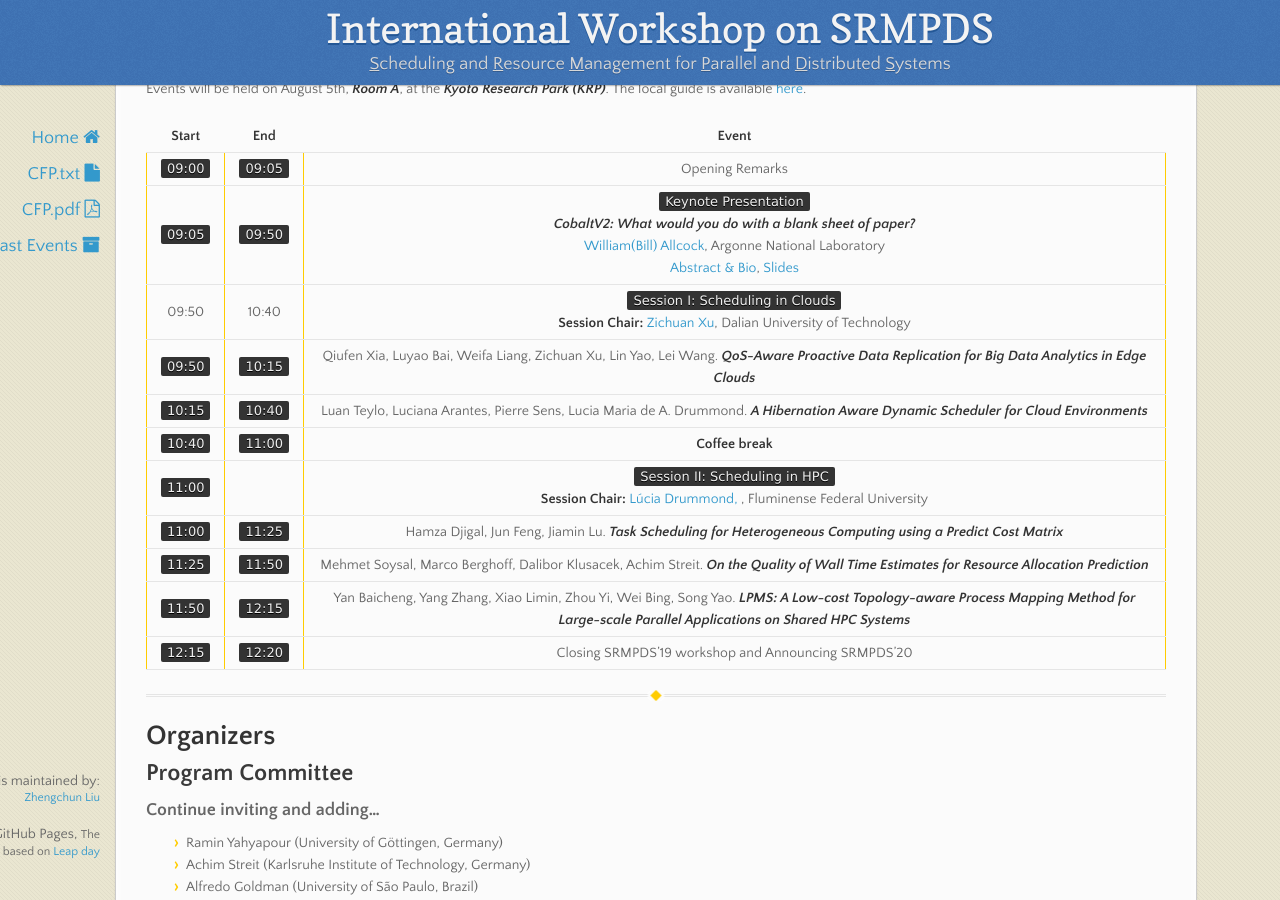
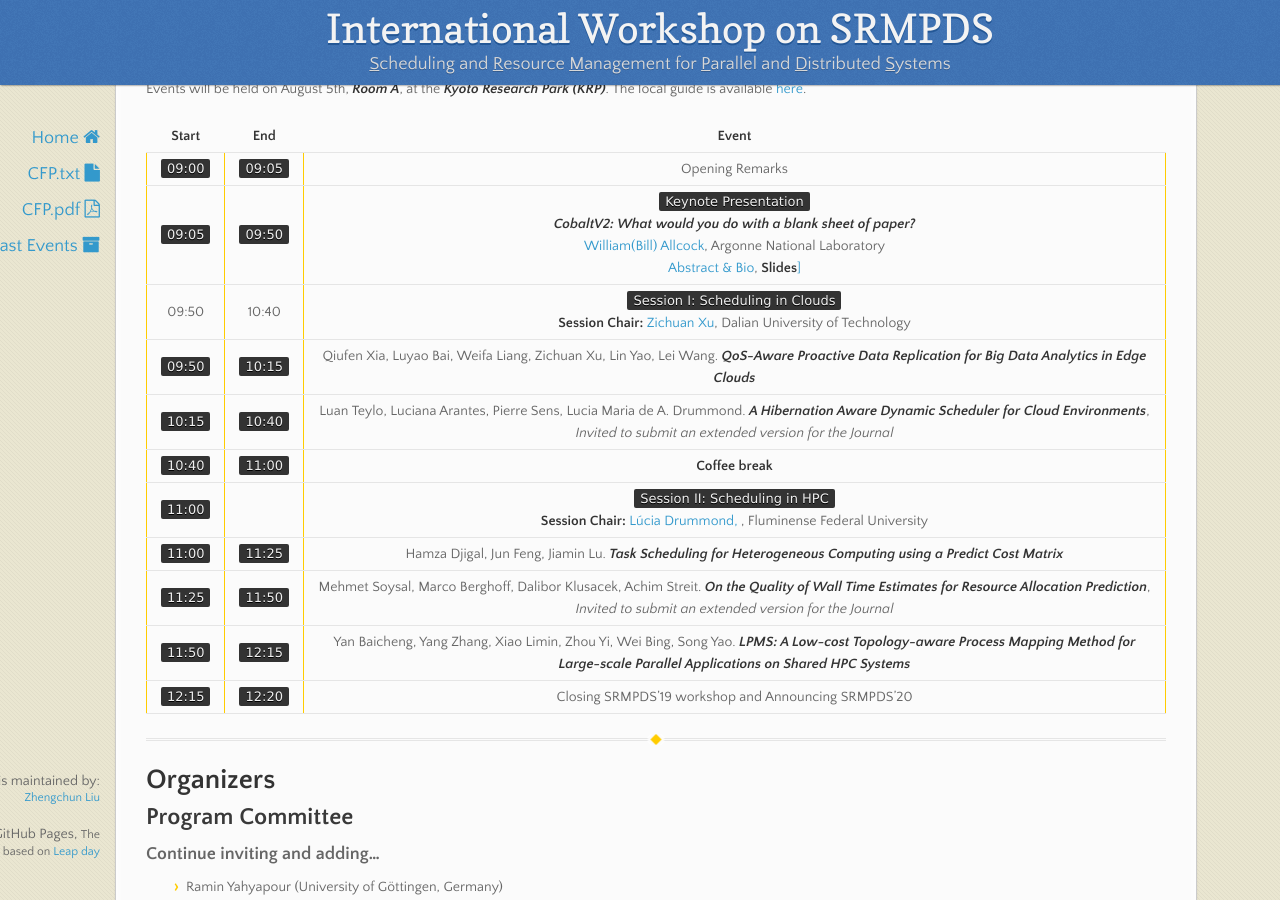
Before and after one commit to srmpds/srmpds.github.io, a Jekyll site: the page built from index.md, in a window 1280 px wide and 900 px high, scrolled down 1422 px. Built offline with Jekyll 4.4.1, drawn with Linux system fonts in a browser that asks for light colours; nearby versions of some CDN libraries.

Commit message:
add, delete, polish etc.

```diff
--- a/index.md
+++ b/index.md
@@ -55,14 +55,14 @@ Events will be held on August 5th, ___Room A___, at the ___Kyoto Research Park (
 | __Start__ | __End__ |                          __Event__                           |
 | :-------: | :-----: | :----------------------------------------------------------: |
 |  `09:00`  | `09:05` |                       Opening Remarks                        |
-|  `09:05`  | `09:50` | `Keynote Presentation` <br> ___CobaltV2:  What would you do with a blank sheet of paper?___ <br> [William(Bill) Allcock](https://www.anl.gov/profile/william-bill-e-allcock), Argonne National Laboratory <br> <a href="./doc/srmpds-19-keynote.pdf" target="_blank">Abstract & Bio</a>, <a href="./doc/SRMPDS-2019-Allcock.pdf" target="_blank">Slides</a> |
+|  `09:05`  | `09:50` | `Keynote Presentation` <br> ___CobaltV2:  What would you do with a blank sheet of paper?___ <br> [William(Bill) Allcock](https://www.anl.gov/profile/william-bill-e-allcock), Argonne National Laboratory <br> <a href="./doc/srmpds-19-keynote.pdf" target="_blank">Abstract & Bio</a>, <a href="./doc/SRMPDS-2019-Allcock.pdf" target="_blank">__Slides__]</a> |
 |   09:50   |  10:40  | `Session I: Scheduling in Clouds ` <br> **Session Chair:** [Zichuan Xu](https://zichuanxu.com/), Dalian University of Technology |
 |  `09:50`  | `10:15` | Qiufen Xia, Luyao Bai, Weifa Liang, Zichuan Xu, Lin Yao, Lei Wang. ___QoS-Aware Proactive Data Replication for Big Data Analytics in Edge Clouds___ |
-|  `10:15`  | `10:40` | Luan Teylo, Luciana Arantes, Pierre Sens, Lucia Maria de A. Drummond. ___A Hibernation Aware Dynamic Scheduler for Cloud Environments___ |
+|  `10:15`  | `10:40` | Luan Teylo, Luciana Arantes, Pierre Sens, Lucia Maria de A. Drummond. ___A Hibernation Aware Dynamic Scheduler for Cloud Environments___, _Invited to submit an extended version for the Journal_ |
 |  `10:40`  | `11:00` |                       __Coffee break__                       |
 |  `11:00`  |         | `Session II: Scheduling in HPC`<br/>**Session Chair:** [Lúcia Drummond, ](http://www.ic.uff.br/~lucia/), Fluminense Federal University |
 |  `11:00`  | `11:25` | Hamza Djigal, Jun Feng, Jiamin Lu. ___Task Scheduling for Heterogeneous Computing using a Predict Cost Matrix___ |
-|  `11:25`  | `11:50` | Mehmet Soysal, Marco Berghoff, Dalibor Klusacek, Achim Streit. ___On the Quality of Wall Time Estimates for Resource Allocation Prediction___ |
+|  `11:25`  | `11:50` | Mehmet Soysal, Marco Berghoff, Dalibor Klusacek, Achim Streit. ___On the Quality of Wall Time Estimates for Resource Allocation Prediction___, _Invited to submit an extended version for the Journal_ |
 |  `11:50`  | `12:15` | Yan Baicheng, Yang Zhang, Xiao Limin, Zhou Yi, Wei Bing, Song Yao. ___LPMS: A Low-cost Topology-aware Process Mapping Method for Large-scale Parallel Applications on Shared HPC Systems___ |
 |  `12:15`  | `12:20` |     Closing SRMPDS'19 workshop and Announcing SRMPDS'20      |
 
```
